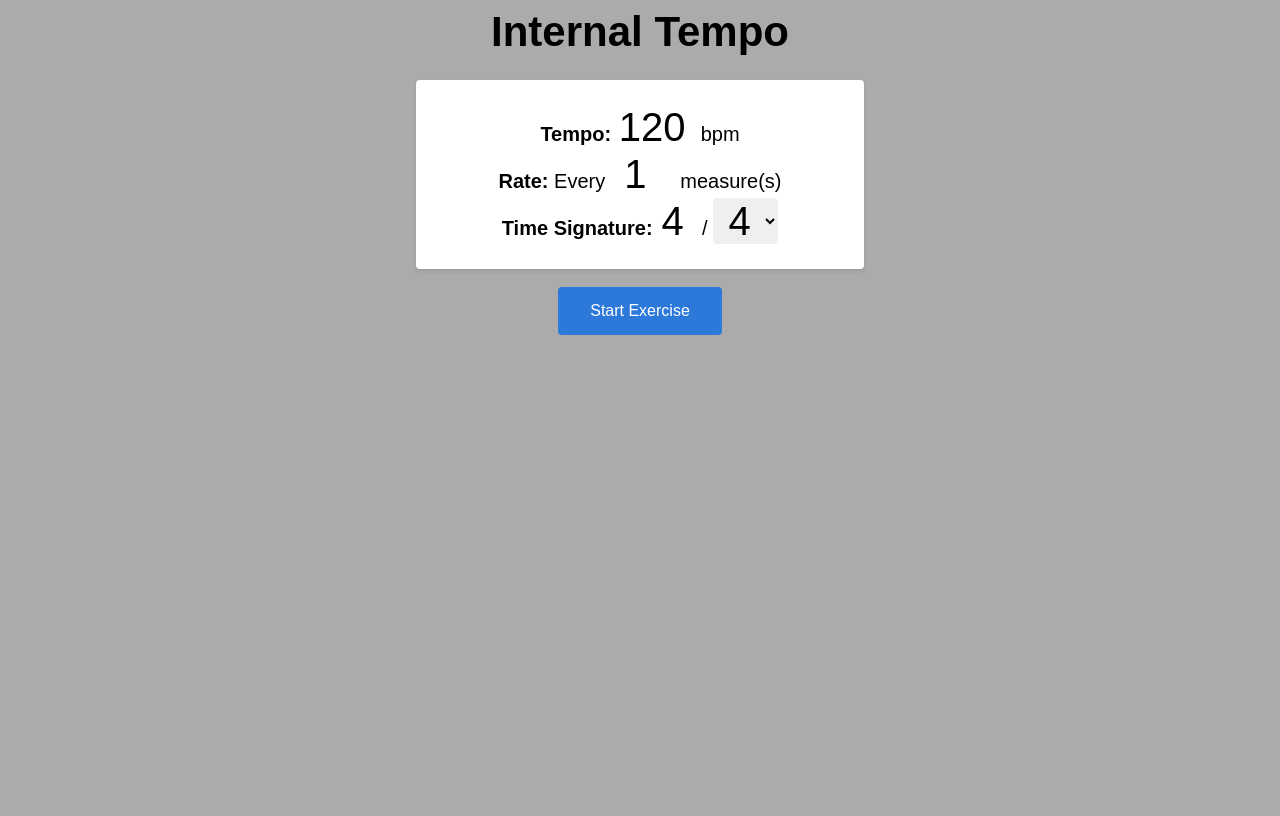
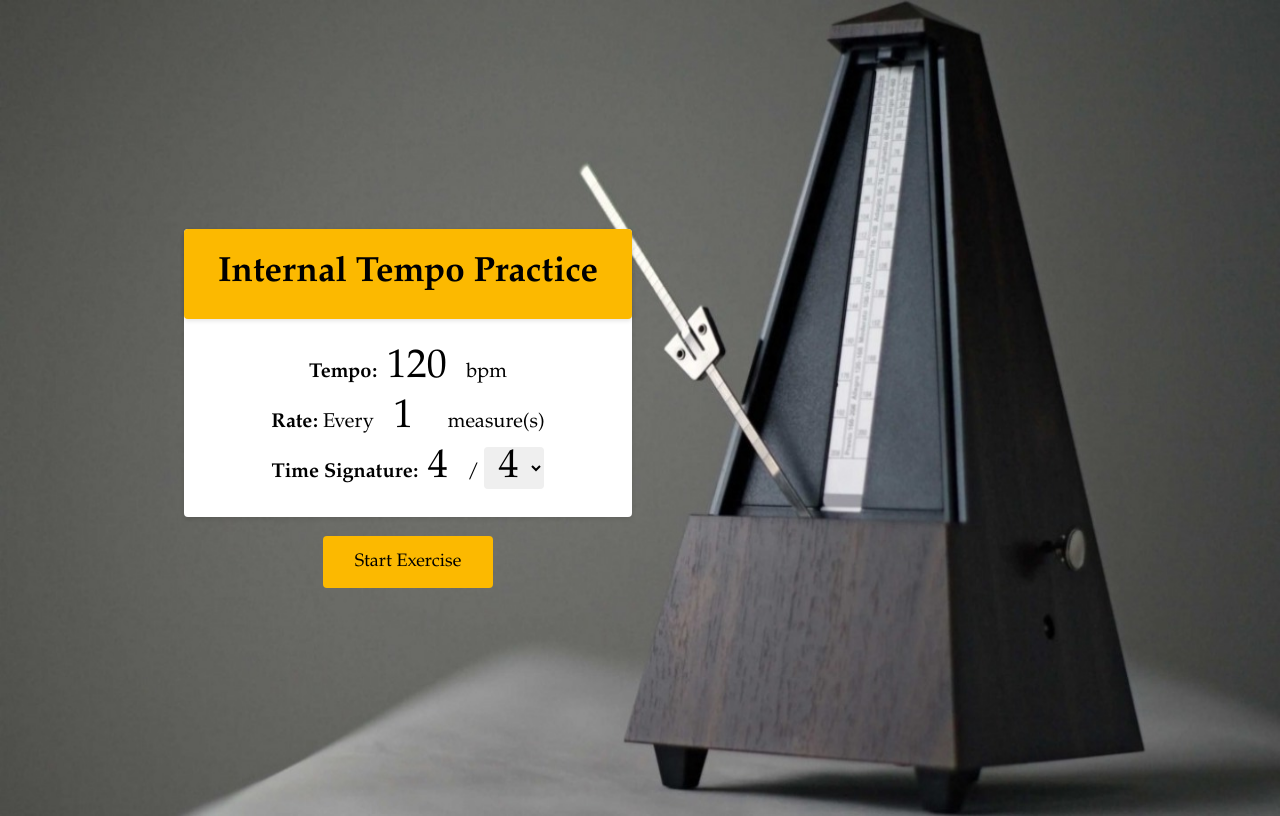
Before and after one commit to tjburk/Music-App, a Django app: page / in a window 1280 px wide. Before the commit the page ends 335 px from the top, so only its background shows below. Run offline with Django 4.2, Linux system fonts and the light colour scheme.

Commit message:
Some more styling

```diff
--- a/static/style/metronomeStyle.css
+++ b/static/style/metronomeStyle.css
@@ -1,16 +1,31 @@
+html {
+    background-color: #656565;
+    background-image: url("/static/images/metronome.jpg");
+    background-repeat: no-repeat;
+    background-size: 100% 100%;
+    background-position: top center;
+}
+
 body {
+    height: 100vh;
+    width: 100vh;
     display: flex;
     flex-direction: column;
+    justify-content: center;
     align-items: center;
-    vertical-align: center;
-    background-color: #ababab;
-    font-family: sans-serif;
+    font-family: "Palatino Linotype", sans-serif;
 }
 
 h1 {
-    margin-top: 0;
+    margin-top: -24px;
     margin-bottom: 24px;
-    font-size: 42px;
+    font-size: 35px;
+    box-shadow: 0 2px 4px rgba(0, 0, 0, 0.1);
+    background-color: #FCB900;
+    width: 400px;
+    padding: 24px;
+    text-align: center;
+    border-radius: 4px;
 }
 
 .metronome {
@@ -22,38 +37,30 @@ h1 {
     background-color: white;
     border-radius: 4px;
     box-shadow: 0 2px 4px rgba(0, 0, 0, 0.1);
-    font-family: sans-serif;
     font-size: 20px;
     text-align: center;
 }
 
 .trigger_metronome_button {
-    background-color: #2c79da;
+    background-color: #FCB900;
     border: none;
-    color: white;               /* Font color */
     padding: 15px 32px;
     text-align: center;
     text-decoration: none;
     display: inline-block;
-    font-family: sans-serif;
-    font-size: 16px;
+    font-family: "Palatino Linotype", sans-serif;
+    font-size: 18px;
     border-radius: 4px;         /* Rounded edges */
 }
 
 .trigger_metronome_button:hover {
-    background-color: #338eff;
-}
-
-.container {
-    display: table-cell;
-    height: 100%;
-    vertical-align: middle;
+    background-color: #ffc53e;
 }
 
 input[type=number] {
     border: none;
     border-radius: 4px;
-    font-family: sans-serif;
+    font-family: "Palatino Linotype", sans-serif;
     font-size: 40px;
     text-align: center;
 }
@@ -73,7 +80,7 @@ input[class=beats] {
 select{
     border: none;
     border-radius: 4px;
-    font-family: sans-serif;
+    font-family: "Palatino Linotype", sans-serif;
     font-size: 40px;
     text-align: center;
 }
--- a/templates/internal_tempo/home.html
+++ b/templates/internal_tempo/home.html
@@ -7,8 +7,8 @@
     <link rel="stylesheet" href="{% static 'style/metronomeStyle.css' %}">
 </head>
 <body>
-    <h1 id="title">Internal Tempo</h1>
     <div class="metronome">
+    <h1 id="title">Internal Tempo Practice</h1>
         <form id="metronome_attributes" action="" method="get">
             <label for="tempo"><b>Tempo:</b>
                 <input class="tempo" name="bpm" type="number" id="tempo" value=120 max=500 min=10>bpm
```
Also changed, not shown: static/images/metronome.jpg (added).
